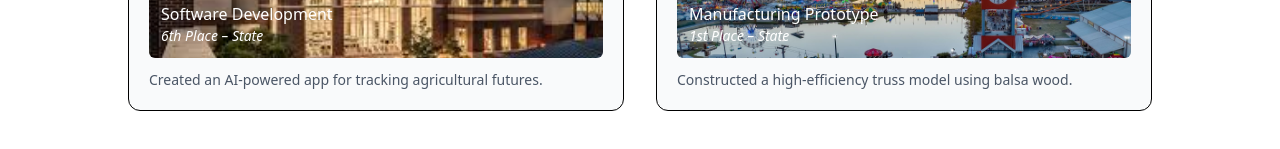
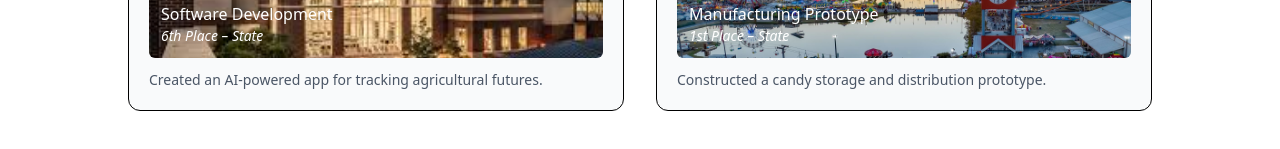
Before and after one commit to North-Hall-High-School-TSA/website, a React (Vite) app: page / in a window 1280 px wide. Shown: the part 1588-1737 px from the top of the page. Built offline with nearby package versions, Linux system fonts and the light colour scheme.

Commit message:
fix: update description for 2024 Technology Fair accomplishment

```diff
--- a/src/components/accomplishments.tsx
+++ b/src/components/accomplishments.tsx
@@ -16,7 +16,7 @@ export default function Accomplishments() {
             confrence: "Technology Fair",
             event: "Manufacturing Prototype",
             award: "1st Place – State",
-            description: "Constructed a high-efficiency truss model using balsa wood.",
+            description: "Constructed a candy storage and distribution prototype.",
             url: GeorgiaNationalFair
         },
     ];
```
